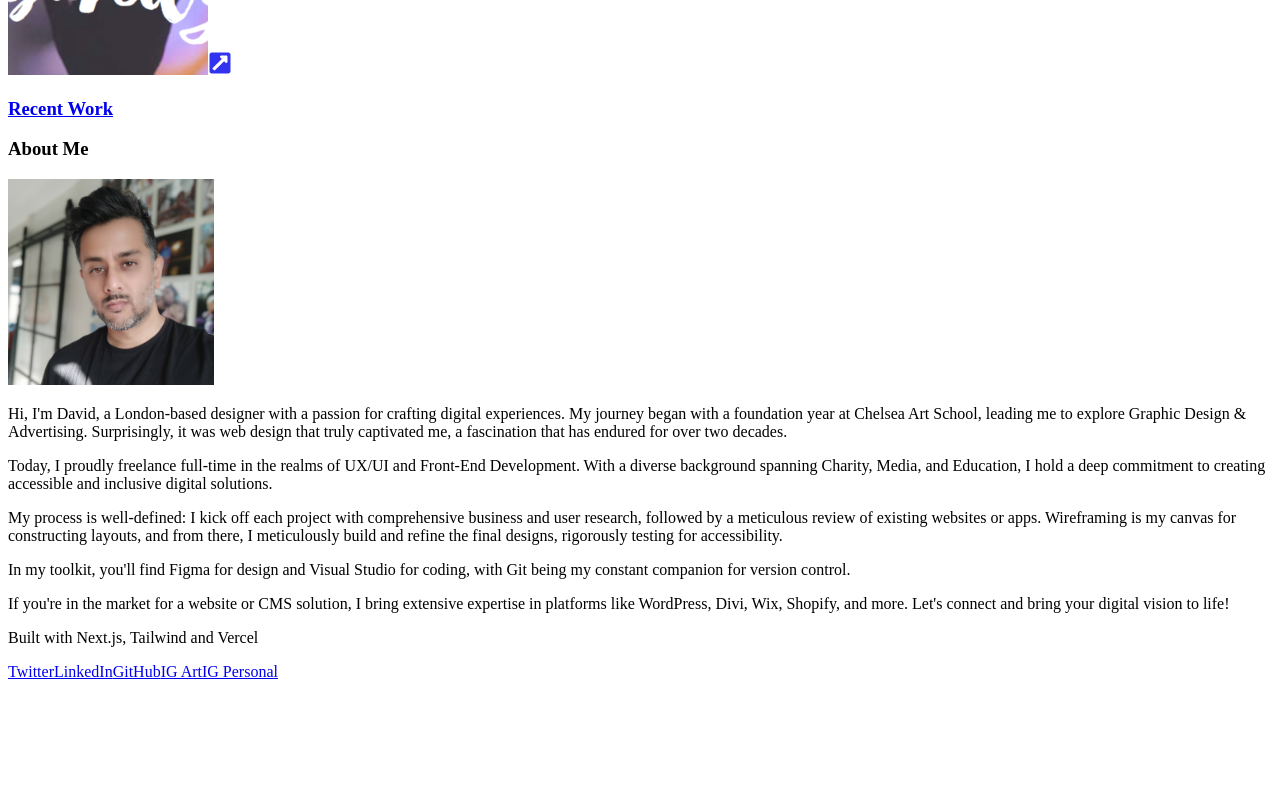
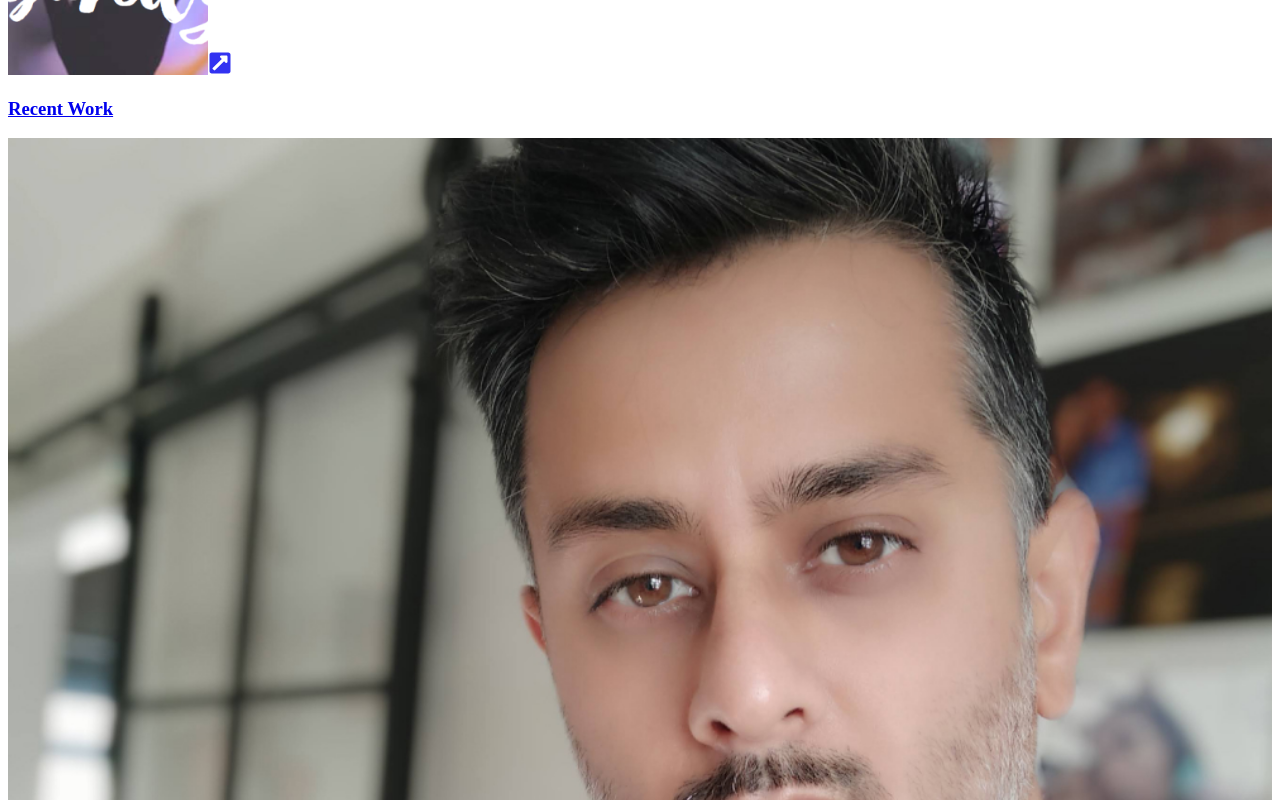
Before and after one commit to davofaz/nextjs-portfolio-site, a Next.js app: page /test in a window 1280 px wide. Shown: the part 3540-4340 px from the top of the page. Before the commit the page ends 4229 px from the top, so only its background shows below. Built offline with nearby package versions, Linux system fonts and the light colour scheme.

Commit message:
style: updated profile pic and fixed issue with about and recent work

```diff
--- a/components/About.js
+++ b/components/About.js
@@ -1,20 +1,30 @@
 import React from "react"
 import Image from "next/image"
-import profile from "../public/david-fazaldin-2021-av.png"
+import profile from "../public/david-fazaldin-profile.jpg"
 
 const About = () => {
+
     return (
-        <div className="flex flex-col border-8 border-b-8 border-t-0 border-black bg-black dark:border-gray-700 dark:bg-gray-700 text-white">
-         <h3 className="text-white p-2 text-2xl md:text-4xl md:p-8 md:colspan-2 uppercase font-thin dark:text-gray-300">About Me</h3>
-         <Image
-                        src={profile}
+        <div className="flex flex-col border-black bg-black dark:border-gray-700 dark:bg-gray-700 text-white">
+            <div
+                className="relative"
+                style={{
+                  backgroundSize: "contain",
+                  backgroundRepeat: "no-repeat",
+                  width: "100%",
+                }}
+             >
+            <img
+              src={profile.src}
               alt="Profile"
-                        priority={true}
-                        width={206}
-                        height={206}
-                        placeholder="blur"
+              style={{ width: "100%", height: "auto" }}
             />
-         <div className="text-justify">
+            <div
+              className="absolute bottom-0 w-full text-white p-2 text-2xl md:text-4xl md:p-8 md:colspan-2 uppercase font-thin dark:text-gray-300">
+              About Me
+            </div>
+         </div>
+         <div className="p-6 lg:px-24 lg:pb-24  text-justify">
               <p className="pb-6">Hi, I'm David, a London-based designer with a passion for crafting digital experiences. My journey began with a foundation year at Chelsea Art School, leading me to explore Graphic Design & Advertising. Surprisingly, it was web design that truly captivated me, a fascination that has endured for over two decades.</p>
               <p className="pb-6">Today, I proudly freelance full-time in the realms of UX/UI and Front-End Development. With a diverse background spanning Charity, Media, and Education, I hold a deep commitment to creating accessible and inclusive digital solutions.</p>
               <p className="pb-6">My process is well-defined: I kick off each project with comprehensive business and user research, followed by a meticulous review of existing websites or apps. Wireframing is my canvas for constructing layouts, and from there, I meticulously build and refine the final designs, rigorously testing for accessibility.</p>
--- a/components/RecentWork.js
+++ b/components/RecentWork.js
@@ -54,7 +54,7 @@ const RecentWork = () => {
                     </Link>
         </motion.div>
         <motion.div
-                    className="flex"
+                    className="flex relative"
                     animate={{
                         opacity: 0.8,
                     }}
@@ -77,7 +77,7 @@ const RecentWork = () => {
                     </a>
                 </motion.div>
          <motion.div
-                className="flex"
+                className="flex relative"
                 animate={{
                     opacity: 0.8
                 }}
@@ -100,7 +100,7 @@ const RecentWork = () => {
                     </a>
                 </motion.div>
         <motion.div
-                className="flex"
+                className="flex relative"
                 animate={{
                     opacity: 0.8
                 }}
@@ -123,7 +123,7 @@ const RecentWork = () => {
                     </a>
                 </motion.div>
                 <motion.div
-                    className="flex"
+                    className="flex relative"
                     animate={{
                         opacity: 0.8,
                     }}
@@ -146,7 +146,7 @@ const RecentWork = () => {
                     </a><FaExternalLinkSquareAlt size={24} className="absolute z-10 text-black right-2 bottom-2 display"/>
                 </motion.div>
                 <motion.div
-                    className="flex"
+                    className="flex relative"
                     animate={{
                         opacity: 0.8,
                     }}
@@ -239,7 +239,7 @@ const RecentWork = () => {
                     </Link>
                 </motion.div>
                 <motion.div
-                    className="flex"
+                    className="flex relative"
                     animate={{
                         opacity: 0.8,
                     }}
@@ -285,7 +285,7 @@ const RecentWork = () => {
                     </Link>
                 </motion.div>
                 <motion.div
-                    className="flex"
+                    className="flex relative"
                     animate={{
                     opacity: 0.8,
                 }}
@@ -310,7 +310,7 @@ const RecentWork = () => {
 
 
                 <motion.div
-                    className="flex"
+                    className="flex relative"
                     animate={{
                         opacity: 0.8,
                     }}
@@ -333,7 +333,7 @@ const RecentWork = () => {
                     </a>
                 </motion.div>
                 <motion.div
-                className="flex"
+                className="flex relative"
                 animate={{
                     opacity: 0.8,
                 }}
@@ -356,7 +356,7 @@ const RecentWork = () => {
                   </a>
                 </motion.div>
                 <motion.div
-                    className="flex"
+                    className="flex relative"
                     animate={{
                         opacity: 0.8,
                     }}
@@ -380,7 +380,7 @@ const RecentWork = () => {
                 </motion.div>
 
                 <motion.div
-                className="flex"
+                className="flex relative"
                 animate={{
                         opacity: 0.8,
                     }}
--- a/pages/test/index.js
+++ b/pages/test/index.js
@@ -5,9 +5,9 @@ import Contact from '../../components/Contact'
 
 export default function Test() {
     return (
-        <main className="flex flex-col sm:flex-row-reverse sm:flex-row bg-black">
-        <div className="basis-2/6 sm:basis-1/2"><RecentWork /></div>
-        <div className="basis-4/6 sm:basis-1/2 flex flex-col"><div><About /></div>
+        <main className="flex flex-col sm:flex-row-reverse sm:flex-row bg-black" style={{maxWidth:'3000px'}}>
+        <div className="basis-2/6 sm:basis-1/2 lg:ml-0"><RecentWork /></div>
+        <div className="basis-4/6 sm:basis-1/2 flex flex-col lg:align-right"><div><About /></div>
             <div className="bg-zinc-100">{/*<Contact />*/}</div>
         </div>
         </main>
```
Also changed, not shown: public/david-fazaldin-profile.jpg (added). Lines whose indentation alone changed are shown as unchanged.
